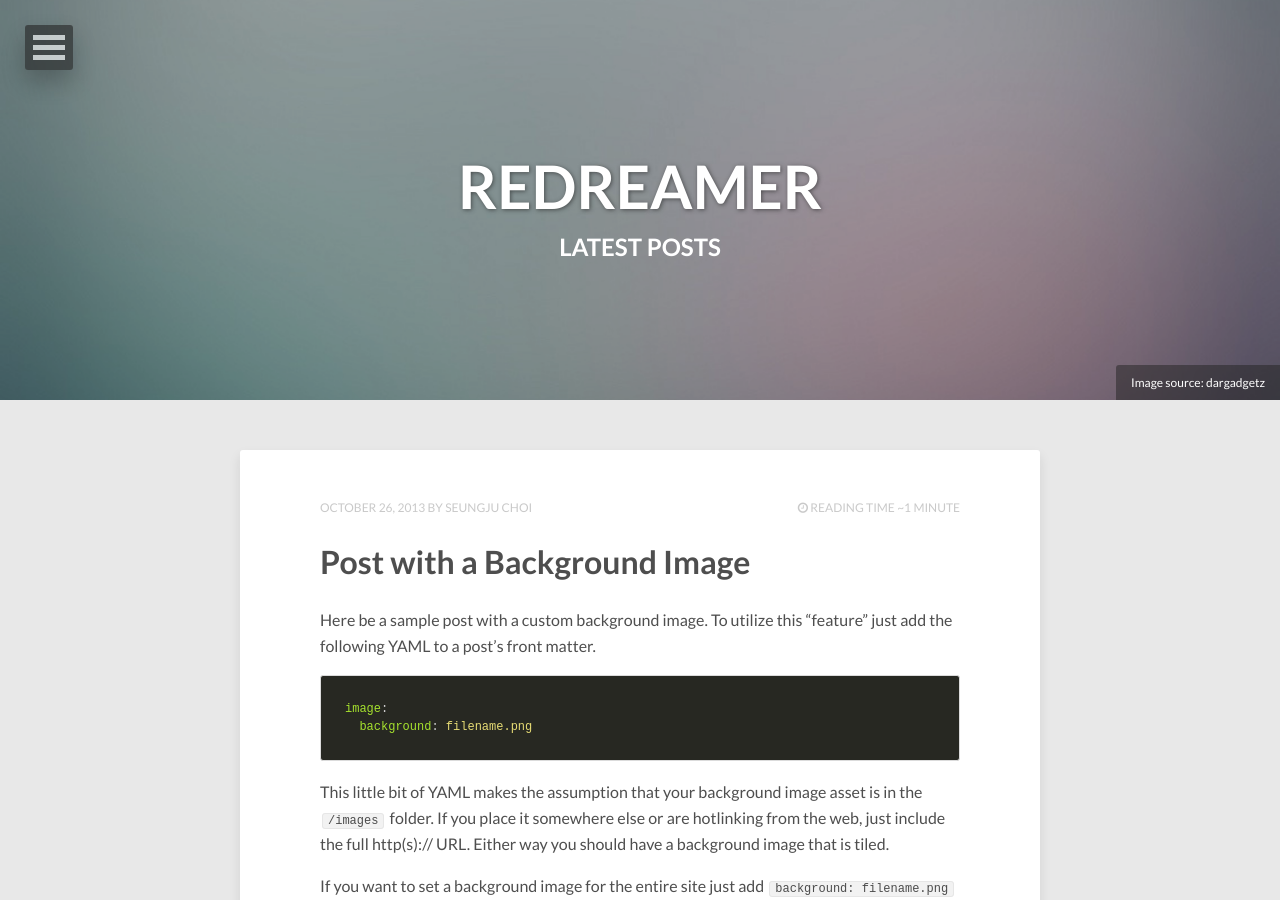
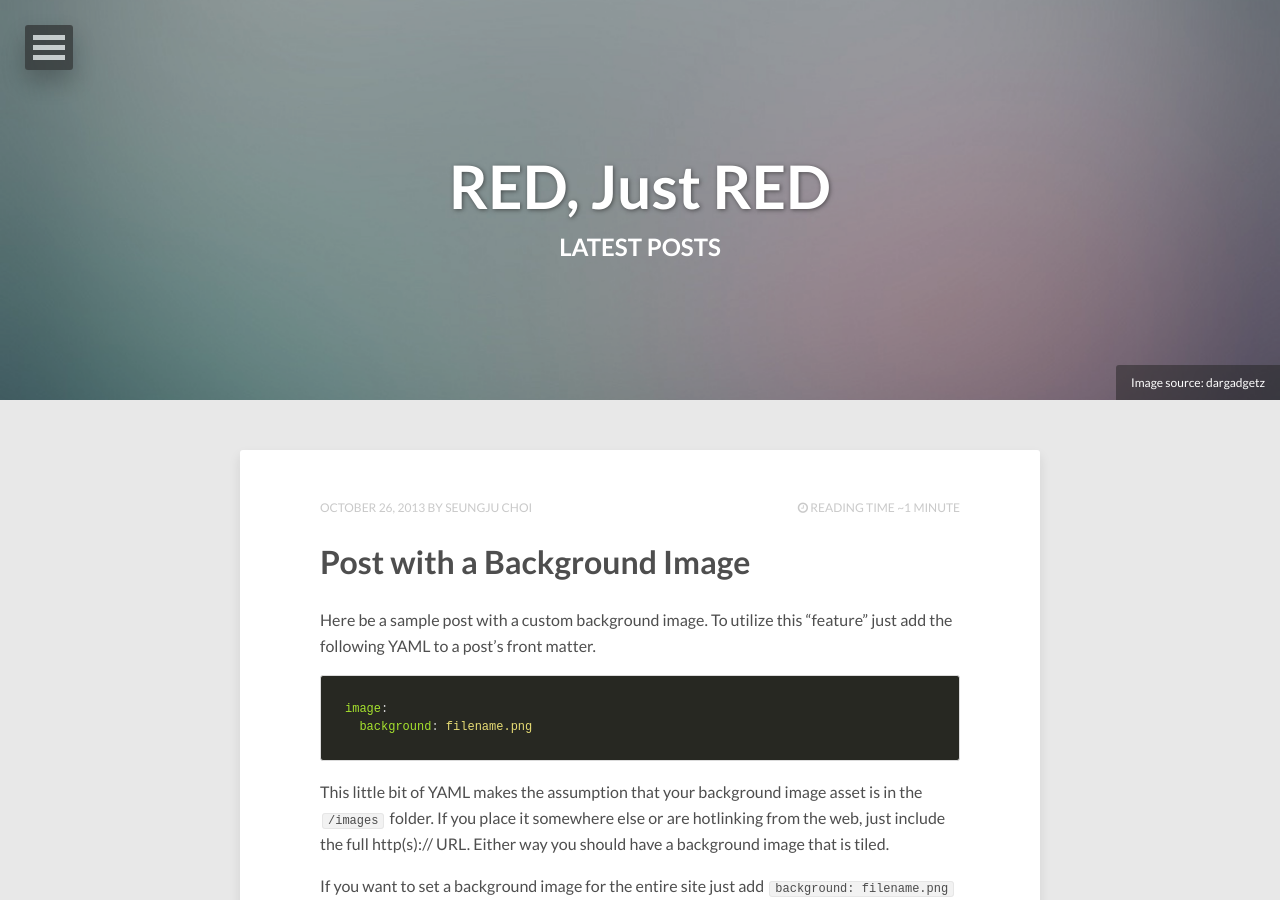
Before and after one commit to seungjuchoi/seungjuchoi.github.io, a Jekyll site: the page built from index.html, in a window 1280 px wide and 900 px high. Built offline with Jekyll 4.4.1, drawn with Linux system fonts in a browser that asks for light colours; nearby versions of some CDN libraries; the list of posts is cut into pages by our own code.

```diff
--- a/_config.yml
+++ b/_config.yml
@@ -1,5 +1,5 @@
-title:            REDREAMER
-description:      Describe your website here.
+title:            RED, Just RED
+description:      Programming
 disqus_shortname:
 reading_time:     true
 words_per_minute: 200
@@ -35,7 +35,7 @@ google_verify:
 bing_verify:
 
 # http://en.wikipedia.org/wiki/List_of_tz_database_time_zones
-timezone:    America/New_York
+timezone:    Asia/Seoul
 future:      false  # publish future dated posts --  true, false (default)
 highlighter: rouge
 markdown:    kramdown
```
